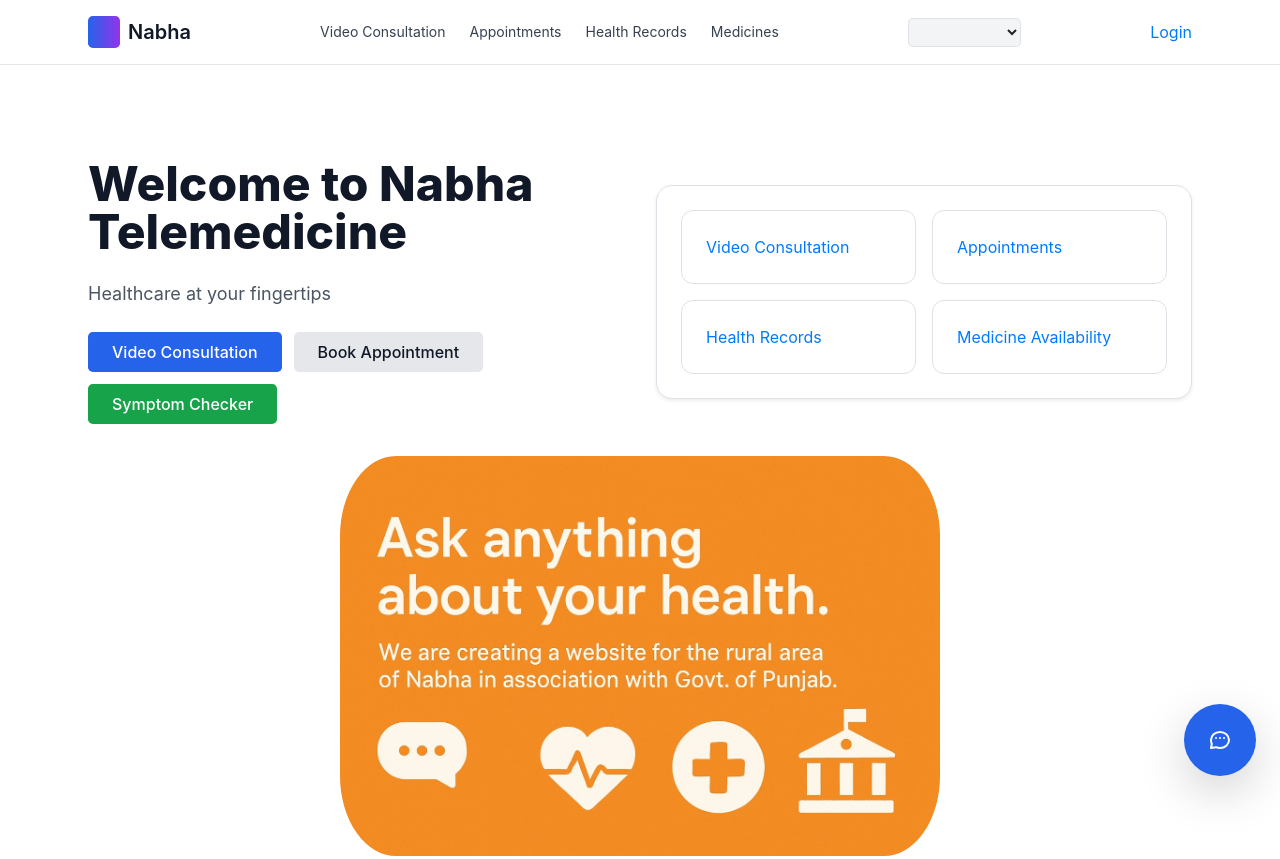
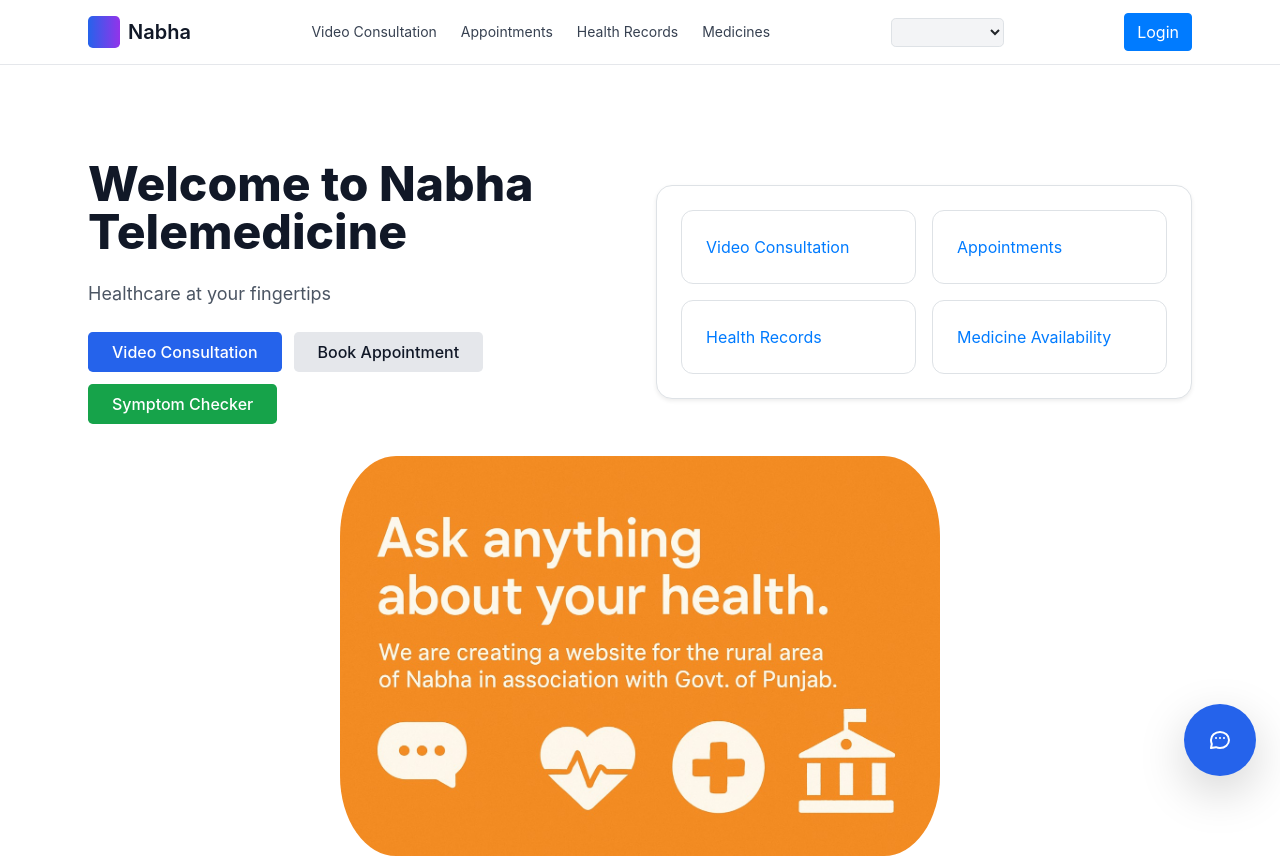
Before and after one commit to Murari772/SIH_Website, a plain HTML site: page index.html in a window 1280 px wide. Shown: the top 859 px of the page. Drawn offline with nearby package versions, Linux system fonts and the light colour scheme.

Commit message:
style login button

```diff
--- a/index.html
+++ b/index.html
@@ -52,7 +52,7 @@
                         <option value="ml">മലയാളം</option>
 					</select>
 				</div>
-				<div><a href="login.html"><button class="login-button">Login</button></a></div>
+				<div><a href="login.html"><button class="login-button btn btn-primary">Login</button></a></div>
 			</div>
 		</div>
 	</nav>
```
